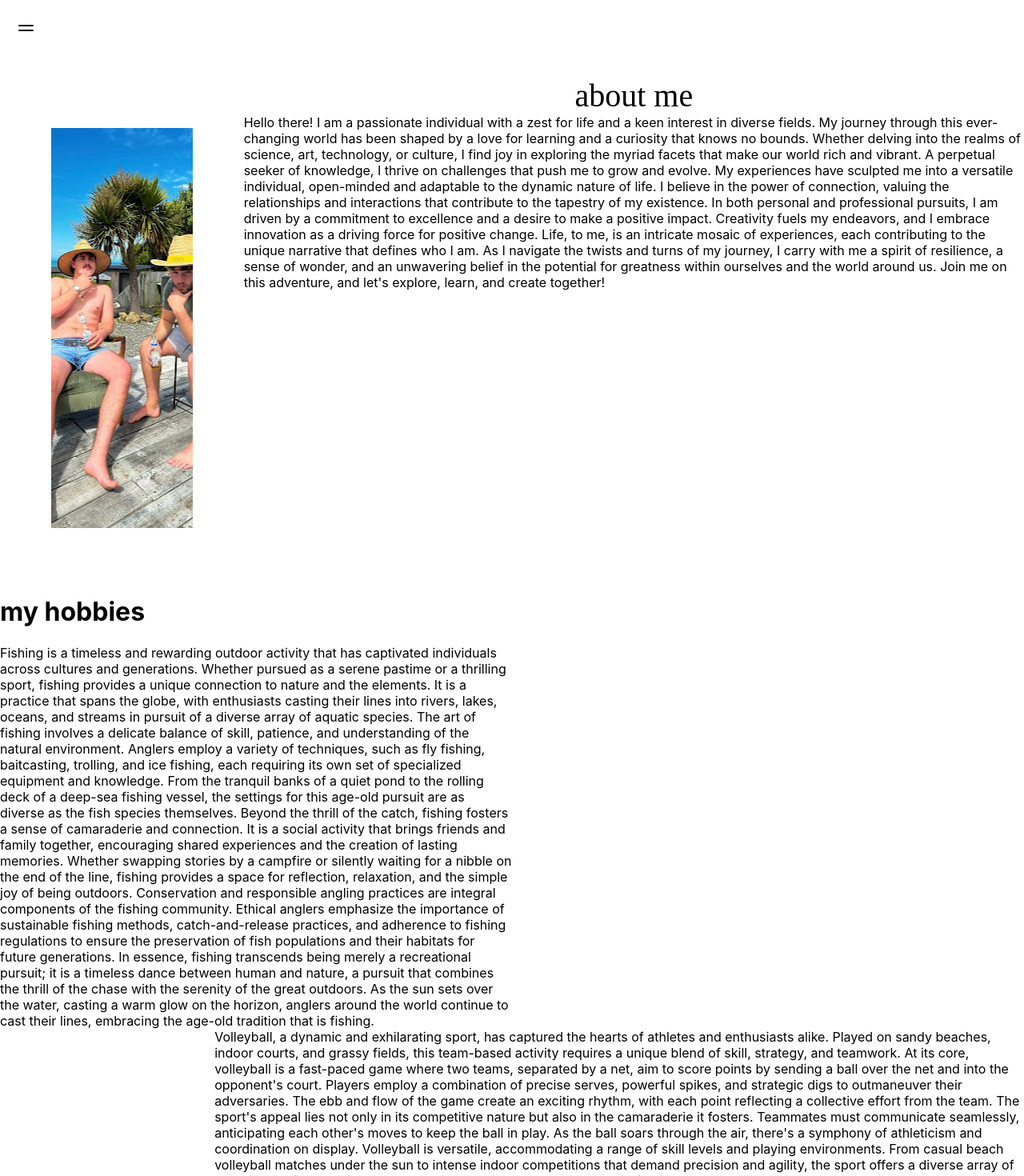
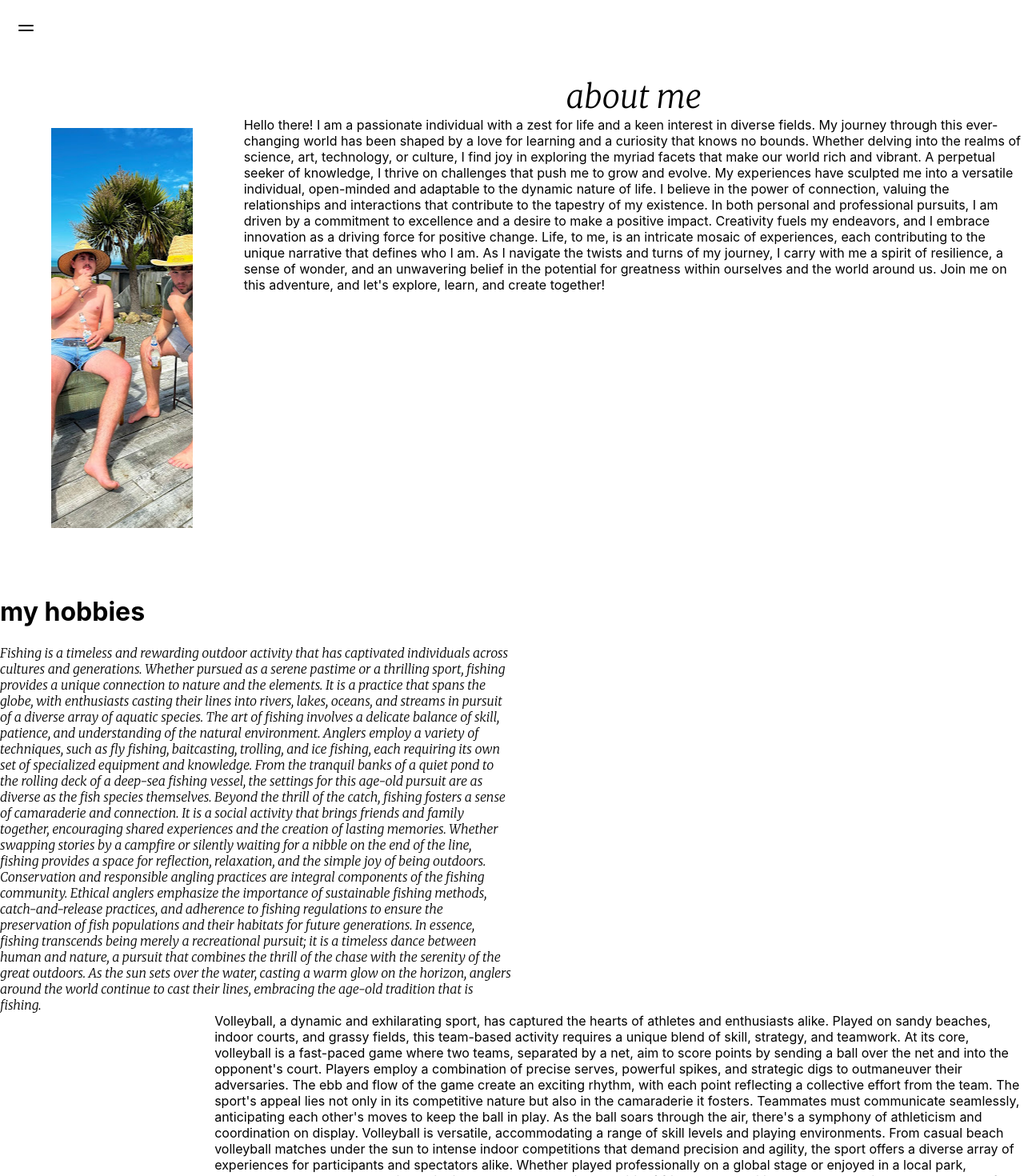
Before and after one commit to liamceelent/cv-website, a React (Create React App) app in the folder cv/: page /AboutMe in a window 1280 px wide. Shown: the top 1470 px of the page at 80% size. Built offline with nearby package versions, Linux system fonts and the light colour scheme; the HTML template or start-up script is replaced by a standard one.

Commit message:
changed font and soem nav bar functionality

```diff
--- a/cv/src/components/aboutme.css
+++ b/cv/src/components/aboutme.css
@@ -1,3 +1,5 @@
+@import url('https://fonts.googleapis.com/css2?family=Merriweather:ital,wght@1,300&display=swap');
+
 :root{
     --clrprimary: #17252a;
     --clrneutral: #2b7a78;
@@ -5,7 +7,8 @@
     --clrneutral3: #def2f1;
     --clrneutral4: #feffff;
 
-    --font-family: roboto;
+    --font-family: 'Merriweather', serif;
+
   }
 
 .about-container{
@@ -41,7 +44,7 @@
 .about-title{
     text-align: center;
     font-size: 40px;
-    font-family: roboto slab;
+    font-family: var(--font-family);
 }
 
 .fishing{
@@ -59,7 +62,9 @@
 }
 
 .fishing-text{
-    width:50%
+    width:50%;
+    font-family: var(--font-family);
+    text-decoration: none;
 }
 
 .volleyball{
--- a/cv/src/components/footer.css
+++ b/cv/src/components/footer.css
@@ -1,3 +1,5 @@
+@import url('https://fonts.googleapis.com/css2?family=Merriweather:ital,wght@1,300&display=swap');
+
 :root{
     --clrprimary: #17252a;
     --clrneutral: #2b7a78;
@@ -5,7 +7,8 @@
     --clrneutral3: #def2f1;
     --clrneutral4: #feffff;
 
-  --font-family: 'Squada One', cursive;
+    --font-family: 'Merriweather', serif;
+
   }
 .footer {
     background-color: var(--clr-primary);
--- a/cv/src/components/nav.css
+++ b/cv/src/components/nav.css
@@ -1,13 +1,15 @@
-:root {
+@import url('https://fonts.googleapis.com/css2?family=Merriweather:ital,wght@1,300&display=swap');
+
+:root{
     --clrprimary: #17252a;
     --clrneutral: #2b7a78;
     --clrneutral2: #3aafa9;
     --clrneutral3: #def2f1;
     --clrneutral4: #feffff;
 
-    --font-family: 'Squada One', cursive;
-}
+    --font-family: 'Merriweather', serif;
 
+  }
 .nav {
     position: fixed;
     height:7.5%;
@@ -90,6 +92,7 @@
     align-items: center;
     display: flex;
     flex-direction: row;
+    font-family: var(--font-family);
 }
 
 .navitem {
@@ -99,3 +102,7 @@
     color: #3aafa9;
     text-decoration: none;
 }
+
+.navitem:hover{
+    color: #2b7a78;
+}
```
Lines whose indentation alone changed are shown as unchanged.
